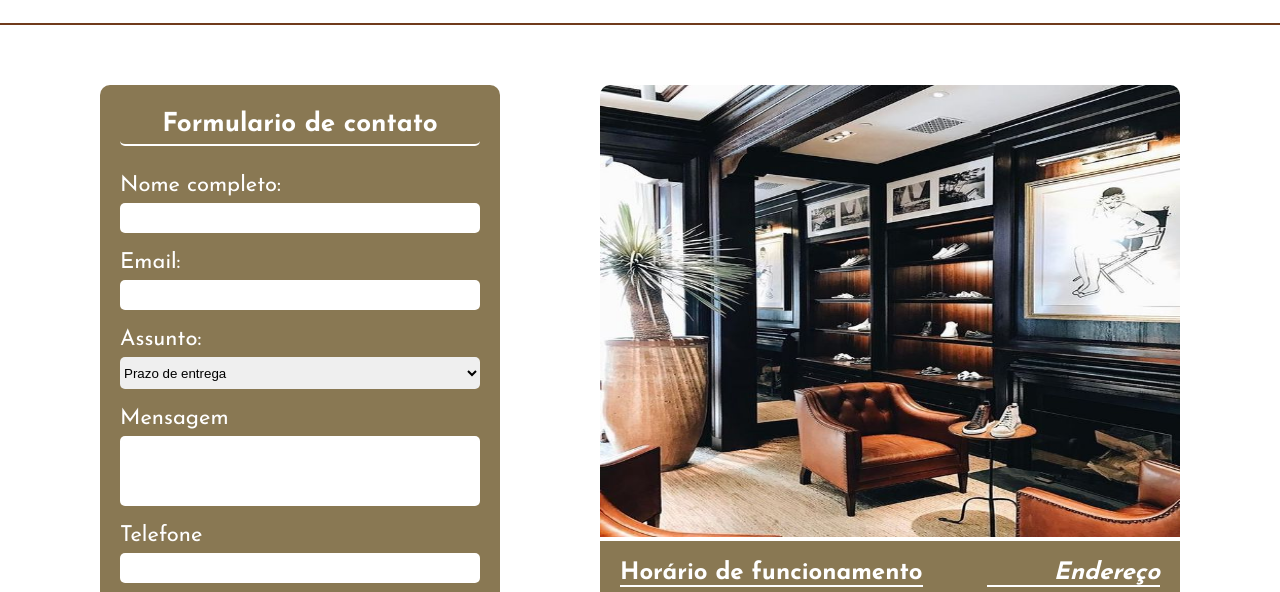
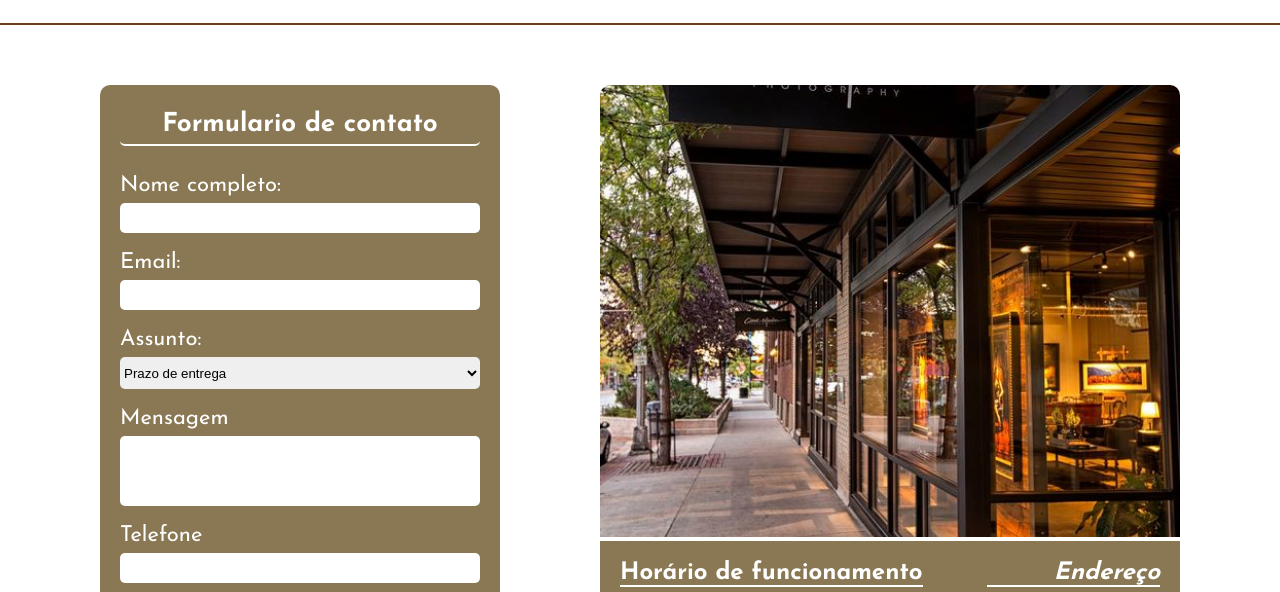
Before and after one commit to 2023-senai-sp-ford-enter/blueCase-sapataria-arnaldo, a plain HTML site: page contato.html in a window 1280 px wide. Shown: the part 95-687 px from the top of the page. Drawn offline with Linux system fonts and the light colour scheme.

Commit message:
Alterando foto de contato

```diff
--- a/contato.html
+++ b/contato.html
@@ -66,7 +66,7 @@
             </form>
 
             <div class="store-local">
-                <img src="img/store.jpg" alt="Foto da sapataria">
+                <img src="img/fcd.jpg" alt="Foto da sapataria">
 
                 <div class="informations">
                     <div class="opening-hours">
--- a/css/style.css
+++ b/css/style.css
@@ -531,6 +531,8 @@ body {
     width: 580px;
     height: 452px;
     border-radius: 10px 10px 0 0;
+    object-fit: cover;
+    object-position: 3 0% 60%;
 }
 
 .contact-section .store-local .informations {
```
Also changed, not shown: img/fcd.jpg (added).
